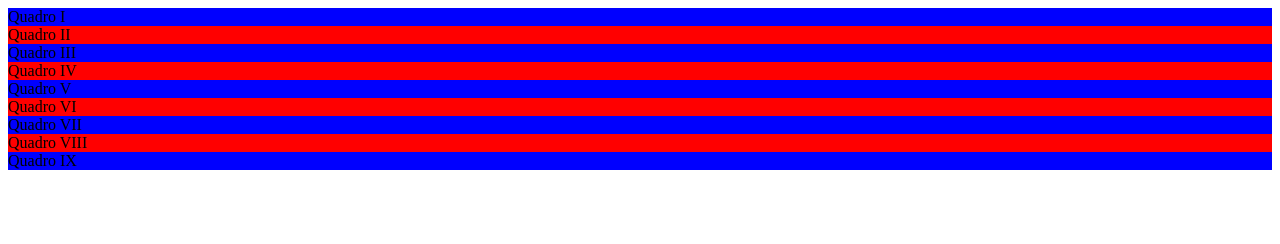
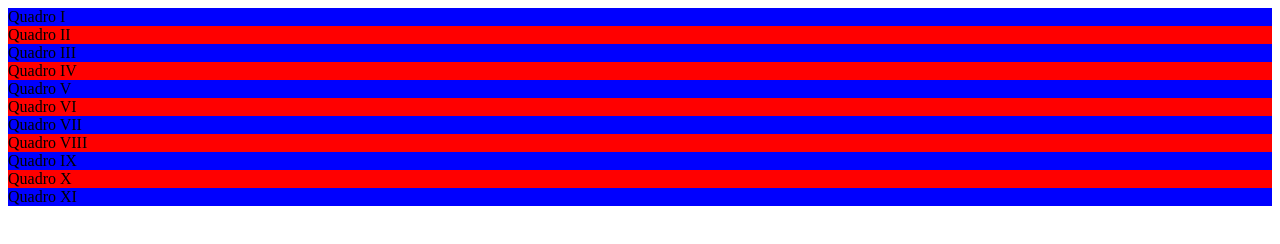
Before and after one commit to lennontaqua/projetoPAM2AMSA, a plain HTML site: page index.html in a window 1280 px wide. Drawn offline with Linux system fonts and the light colour scheme.

Commit message:
Outra Mudança

```diff
--- a/index.html
+++ b/index.html
@@ -18,6 +18,8 @@
         <div>Quadro VII</div>
         <div>Quadro VIII</div>
         <div>Quadro IX</div>
+        <div>Quadro X</div>
+        <div>Quadro XI</div>
     </div>
 </body>
 </html>
```
